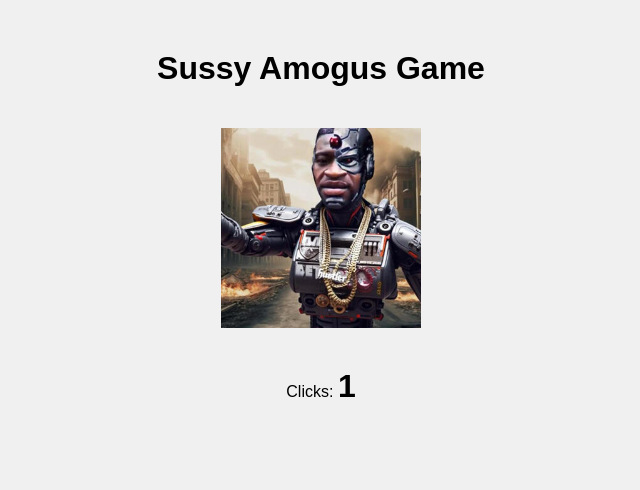
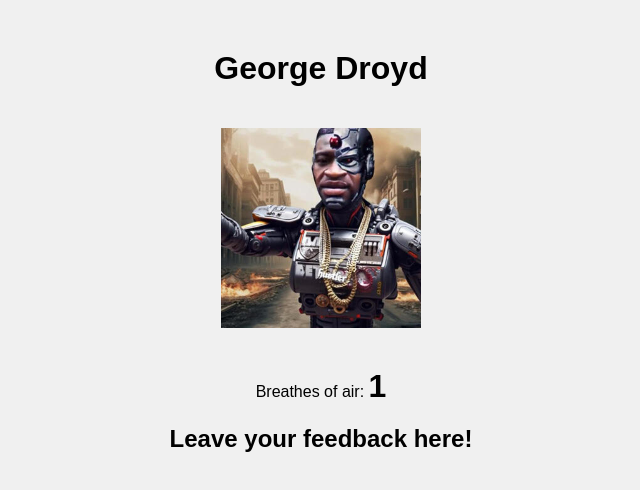
Before and after one commit to FlappyFishi/SussyAmogusGame, a plain HTML site: page index.html in a window 1280 px wide. Both pictures are taken after a click on the picture 640 px from the left and 228 px from the top of the page. Shown: the whole page, without its empty margins (319-959 px from the left). Drawn offline with Linux system fonts and the light colour scheme.

Commit message:
added sounds lol

```diff
--- a/index.html
+++ b/index.html
@@ -3,16 +3,23 @@
 <head>
     <meta charset="UTF-8">
     <meta name="viewport" content="width=device-width, initial-scale=1.0">
-    <title>Sussy Amogus Game</title>
+    <title>George Droyd</title>
     <link rel="stylesheet" href="style.css">
 </head>
 <body>
+    <audio autoplay loop src="assets/sounds/Wishing Well.mp3" type="audio/mp3"></audio>
     <div id="game">
-        <h1>Sussy Amogus Game</h1>
+        <h1>George Droyd</h1>
         <div id="cookie-container">
             <img src="assets/images/george droyd.jpg" alt="Cookie" id="cookie">
         </div>
-        <p>Clicks: <span id="click-count">0</span></p>
+        <p>Breathes of air: <span id="click-count">0</span></p>
+
+    <div id="feedback">
+        <h2> Leave your feedback here!</h2>
+
+    </div>
+
     </div>
     <script src="script.js"></script>
 </body>
--- a/script.js
+++ b/script.js
@@ -3,4 +3,10 @@ let clickCount = 0;
 document.getElementById('cookie').addEventListener('click', () => {
   clickCount++;
   document.getElementById('click-count').innerText = clickCount;
+  playClickSound();
 });
+
+function playClickSound() {
+  const clickSound = new Audio('assets/sounds/shortened monkey.mp3');
+  clickSound.play();
+}
```
Also changed, not shown: 2 other files.
